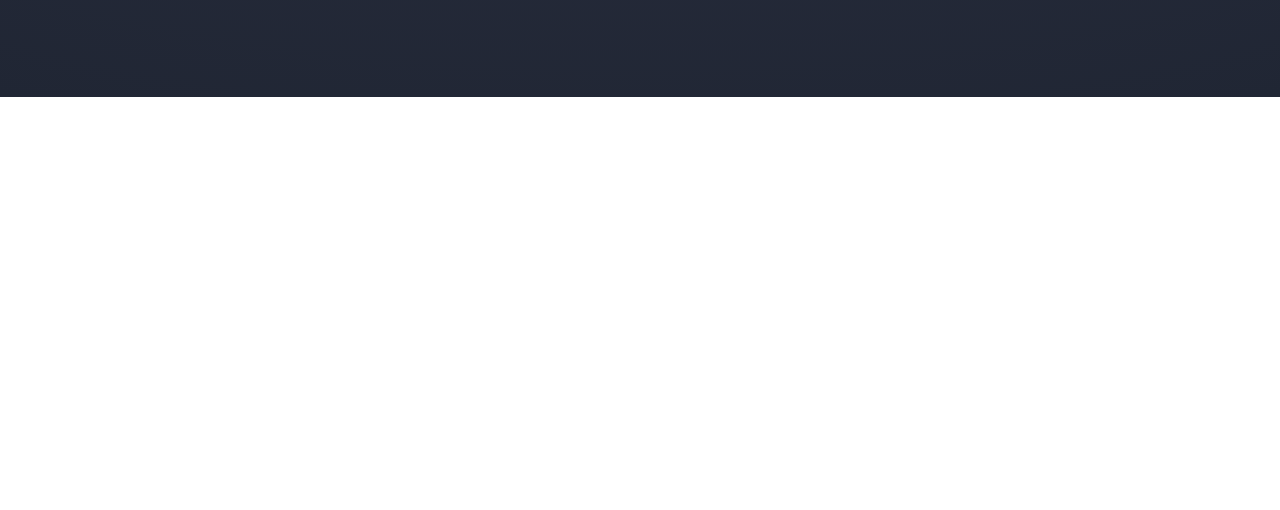
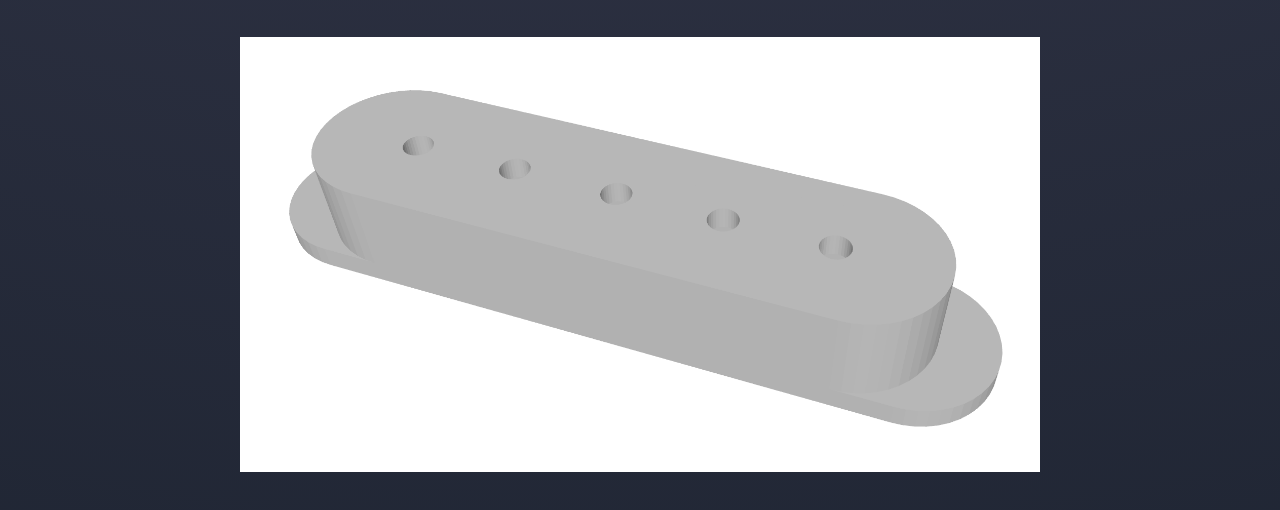
Before and after one commit to josefeliciano14/Luthier, a plain HTML site: page albums/cnc.html in a window 1280 px wide. Shown: the part 5040-5550 px from the top of the page. Before the commit the page ends 5137 px from the top, so only its background shows below. Drawn offline with nearby package versions, Linux system fonts and the light colour scheme.

Commit message:
Added pickup cover STL image

```diff
--- a/albums/cnc.html
+++ b/albums/cnc.html
@@ -39,6 +39,7 @@
                 <iframe width="560" height="315" src="https://www.youtube.com/embed/yMXQ_P0vd2Q?si=DgYDokCqwtzXujXT" title="YouTube video player" frameborder="0" allow="accelerometer; autoplay; clipboard-write; encrypted-media; gyroscope; picture-in-picture; web-share" allowfullscreen></iframe>
                 <iframe width="560" height="315" src="https://www.youtube.com/embed/WYRWuCXEsN8?si=2dEvM6-1MZxX23q0" title="YouTube video player" frameborder="0" allow="accelerometer; autoplay; clipboard-write; encrypted-media; gyroscope; picture-in-picture; web-share" referrerpolicy="strict-origin-when-cross-origin" allowfullscreen></iframe>
                 <iframe width="560" height="315" src="https://www.youtube.com/embed/SgskVrROKGQ?si=TRXQ8Sc0_AimEE__" title="YouTube video player" frameborder="0" allow="accelerometer; autoplay; clipboard-write; encrypted-media; gyroscope; picture-in-picture; web-share" referrerpolicy="strict-origin-when-cross-origin" allowfullscreen></iframe>
+                <img src="../img/cnc/pickup-cover.png"/>
 
             </main>
         </div>
```
Also changed, not shown: img/cnc/pickup-cover.png (added).
